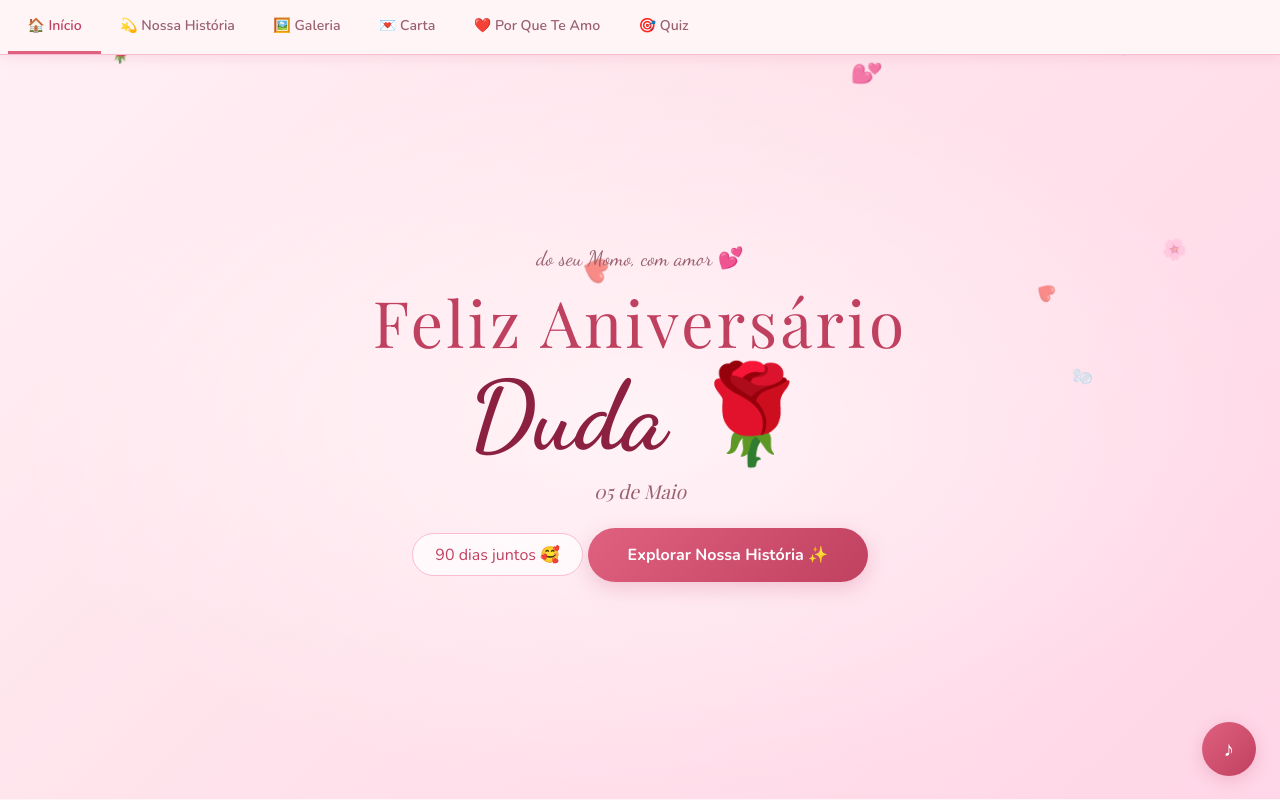
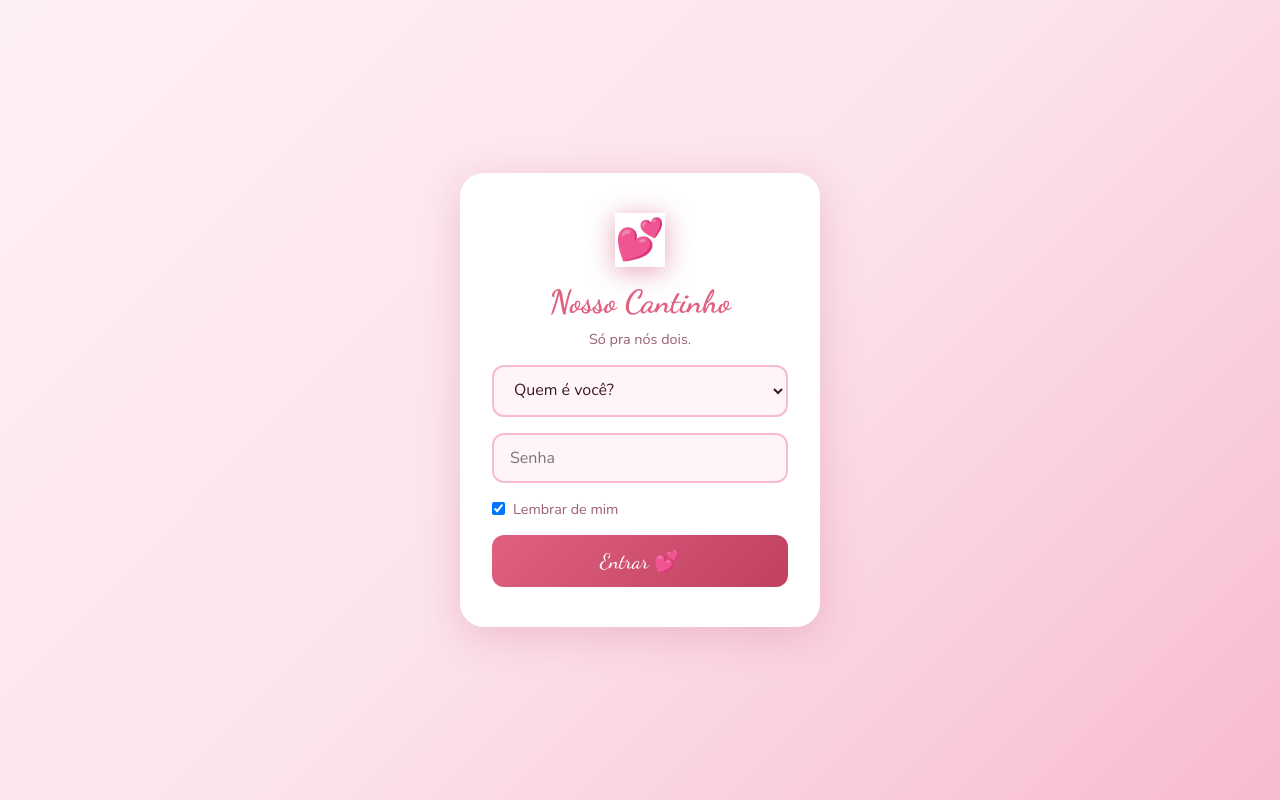
Before and after one commit to matheussvml/aniversario-duda, a website: page index.html in a window 1280 px wide. Drawn offline with nearby package versions, Linux system fonts and the light colour scheme; a web font is replaced by a local one.

Commit message:
feat: tela de login com dois usuários fixos e token persistente

```diff
--- a/index.html
+++ b/index.html
@@ -10,6 +10,27 @@
   <link rel="stylesheet" href="style.css">
 </head>
 <body>
+
+  <div id="loginOverlay" class="login-overlay">
+    <div class="login-box">
+      <div class="login-heart">💕</div>
+      <h2 class="login-title">Nosso Cantinho</h2>
+      <p class="login-sub">Só pra nós dois.</p>
+      <select id="loginUser" class="login-input">
+        <option value="">Quem é você?</option>
+        <option value="Matheus">Matheus</option>
+        <option value="Duda">Duda</option>
+      </select>
+      <input type="password" id="loginPass" class="login-input" placeholder="Senha"
+             onkeydown="if(event.key==='Enter')doLogin()" />
+      <label class="login-remember">
+        <input type="checkbox" id="rememberMe" checked />
+        <span>Lembrar de mim</span>
+      </label>
+      <p id="loginError" class="login-error" style="display:none">Usuário ou senha incorretos.</p>
+      <button class="login-btn" onclick="doLogin()">Entrar 💕</button>
+    </div>
+  </div>
 
   <button class="music-btn" id="musicBtn" onclick="toggleMusic()" title="Tocar nossa música" aria-label="Tocar nossa música">
     <span id="musicIcon">♪</span>
--- a/script.js
+++ b/script.js
@@ -852,8 +852,82 @@ function updateMusicBtn() {
   btn.title = musicPlaying ? 'Pausar música' : 'Tocar nossa música';
 }
 
+// ── AUTH ──
+var currentUser = null
+
+function getStoredToken() {
+  return localStorage.getItem('auth_token') || sessionStorage.getItem('auth_token')
+}
+
+function clearToken() {
+  localStorage.removeItem('auth_token')
+  localStorage.removeItem('auth_user')
+  sessionStorage.removeItem('auth_token')
+  sessionStorage.removeItem('auth_user')
+}
+
+async function checkAuth() {
+  const token = getStoredToken()
+  if (!token) { showLogin(); return }
+  try {
+    const res = await fetch('/api/verify', { headers: { 'x-auth-token': token } })
+    if (!res.ok) { clearToken(); showLogin(); return }
+    const data = await res.json()
+    currentUser = data.user
+    hideLogin()
+  } catch {
+    showLogin()
+  }
+}
+
+function showLogin() {
+  document.getElementById('loginOverlay').classList.remove('hidden')
+}
+
+function hideLogin() {
+  document.getElementById('loginOverlay').classList.add('hidden')
+}
+
+async function doLogin() {
+  const user = document.getElementById('loginUser').value
+  const pass = document.getElementById('loginPass').value
+  const remember = document.getElementById('rememberMe').checked
+  const errEl = document.getElementById('loginError')
+  const btn = document.querySelector('.login-btn')
+
+  errEl.style.display = 'none'
+  if (!user) { errEl.textContent = 'Escolha seu nome.'; errEl.style.display = 'block'; return }
+  if (!pass) { errEl.textContent = 'Digite a senha.'; errEl.style.display = 'block'; return }
+
+  btn.disabled = true
+  try {
+    const res = await fetch('/api/login', {
+      method: 'POST',
+      headers: { 'Content-Type': 'application/json' },
+      body: JSON.stringify({ user, password: pass, rememberMe: remember }),
+    })
+    if (!res.ok) {
+      errEl.textContent = 'Usuário ou senha incorretos.'
+      errEl.style.display = 'block'
+      btn.disabled = false
+      return
+    }
+    const { token } = await res.json()
+    const storage = remember ? localStorage : sessionStorage
+    storage.setItem('auth_token', token)
+    storage.setItem('auth_user', user)
+    currentUser = user
+    hideLogin()
+  } catch {
+    errEl.textContent = 'Erro de conexão. Tente novamente.'
+    errEl.style.display = 'block'
+    btn.disabled = false
+  }
+}
+
 // ── INIT ──
 document.addEventListener('DOMContentLoaded', function() {
+  checkAuth()
   initCounter();
   initPetals();
   buildTimeline();
--- a/style.css
+++ b/style.css
@@ -935,3 +935,91 @@ body {
   min-height: 1.3rem;
   font-style: italic;
 }
+
+/* ── LOGIN OVERLAY ── */
+.login-overlay {
+  position: fixed;
+  inset: 0;
+  z-index: 9999;
+  background: linear-gradient(135deg, #fff0f4 0%, #fce4ec 50%, #f8bbd0 100%);
+  display: flex;
+  align-items: center;
+  justify-content: center;
+}
+.login-overlay.hidden { display: none; }
+
+.login-box {
+  background: var(--branco);
+  border-radius: 24px;
+  padding: 2.5rem 2rem;
+  width: min(360px, 90vw);
+  box-shadow: 0 8px 40px var(--sombra-forte);
+  display: flex;
+  flex-direction: column;
+  align-items: center;
+  gap: 1rem;
+}
+
+.login-heart {
+  font-size: 2.5rem;
+  animation: pulse 1.5s ease-in-out infinite;
+}
+
+.login-title {
+  font-family: 'Dancing Script', cursive;
+  font-size: 2rem;
+  color: var(--rosa-forte);
+  margin: 0;
+}
+
+.login-sub {
+  color: var(--texto-suave);
+  font-size: 0.9rem;
+  margin-top: -0.5rem;
+}
+
+.login-input {
+  width: 100%;
+  padding: 0.75rem 1rem;
+  border: 2px solid var(--rosa-medio);
+  border-radius: 12px;
+  font-family: 'Nunito', sans-serif;
+  font-size: 1rem;
+  color: var(--texto);
+  background: var(--rosa-bg);
+  outline: none;
+  transition: border-color 0.2s;
+}
+.login-input:focus { border-color: var(--rosa-forte); }
+
+.login-remember {
+  display: flex;
+  align-items: center;
+  gap: 0.5rem;
+  font-size: 0.9rem;
+  color: var(--texto-suave);
+  cursor: pointer;
+  align-self: flex-start;
+}
+
+.login-error {
+  color: #c0392b;
+  font-size: 0.85rem;
+  margin: -0.5rem 0;
+}
+
+.login-btn {
+  width: 100%;
+  padding: 0.85rem;
+  background: linear-gradient(135deg, var(--rosa-forte), var(--rosa-escuro));
+  color: white;
+  border: none;
+  border-radius: 12px;
+  font-family: 'Dancing Script', cursive;
+  font-size: 1.3rem;
+  cursor: pointer;
+  transition: opacity 0.2s, transform 0.1s;
+}
+.login-btn:hover { opacity: 0.9; }
+.login-btn:active { transform: scale(0.98); }
+.login-btn:disabled { opacity: 0.6; cursor: default; }
```
Also changed, not shown: api/index.js (+47 -0 lines), 1 other file.
